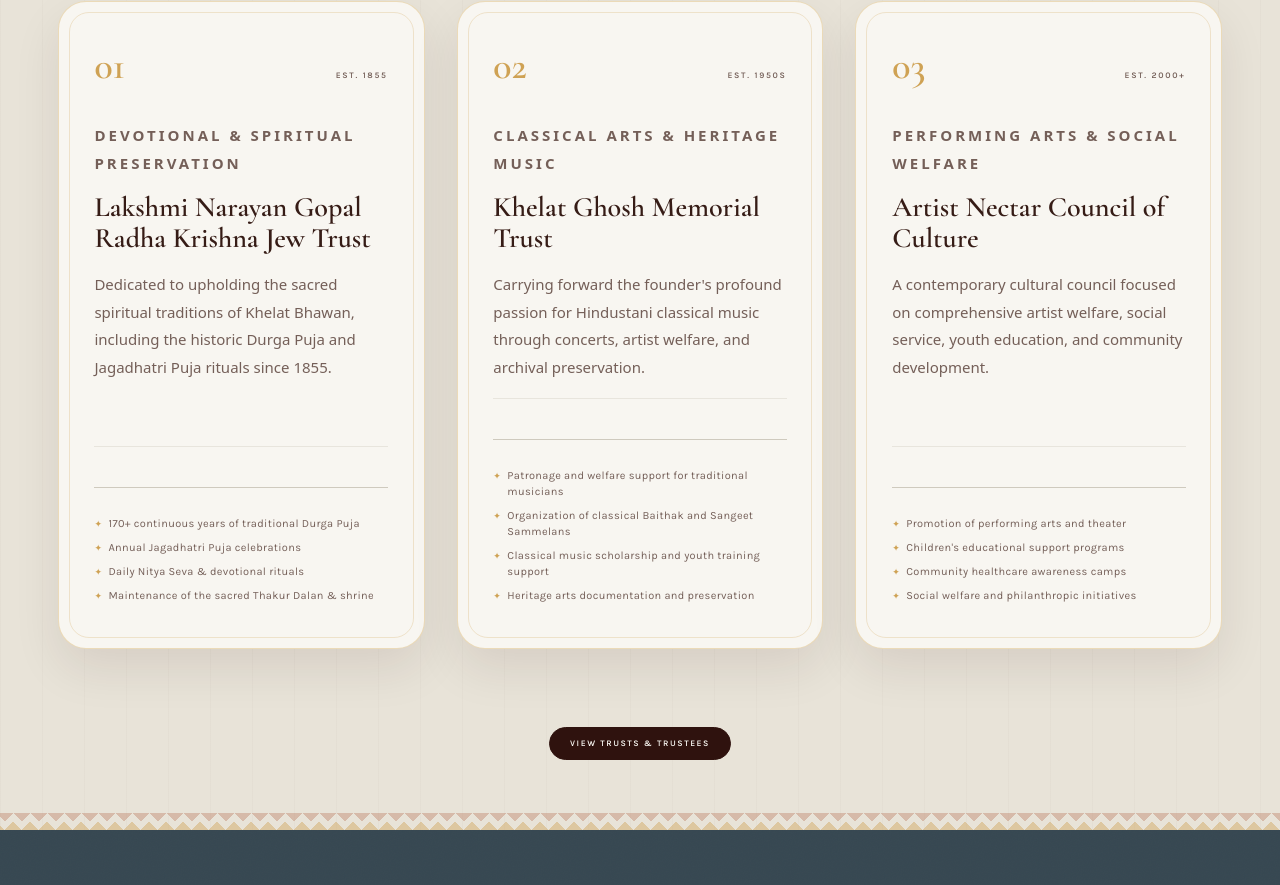
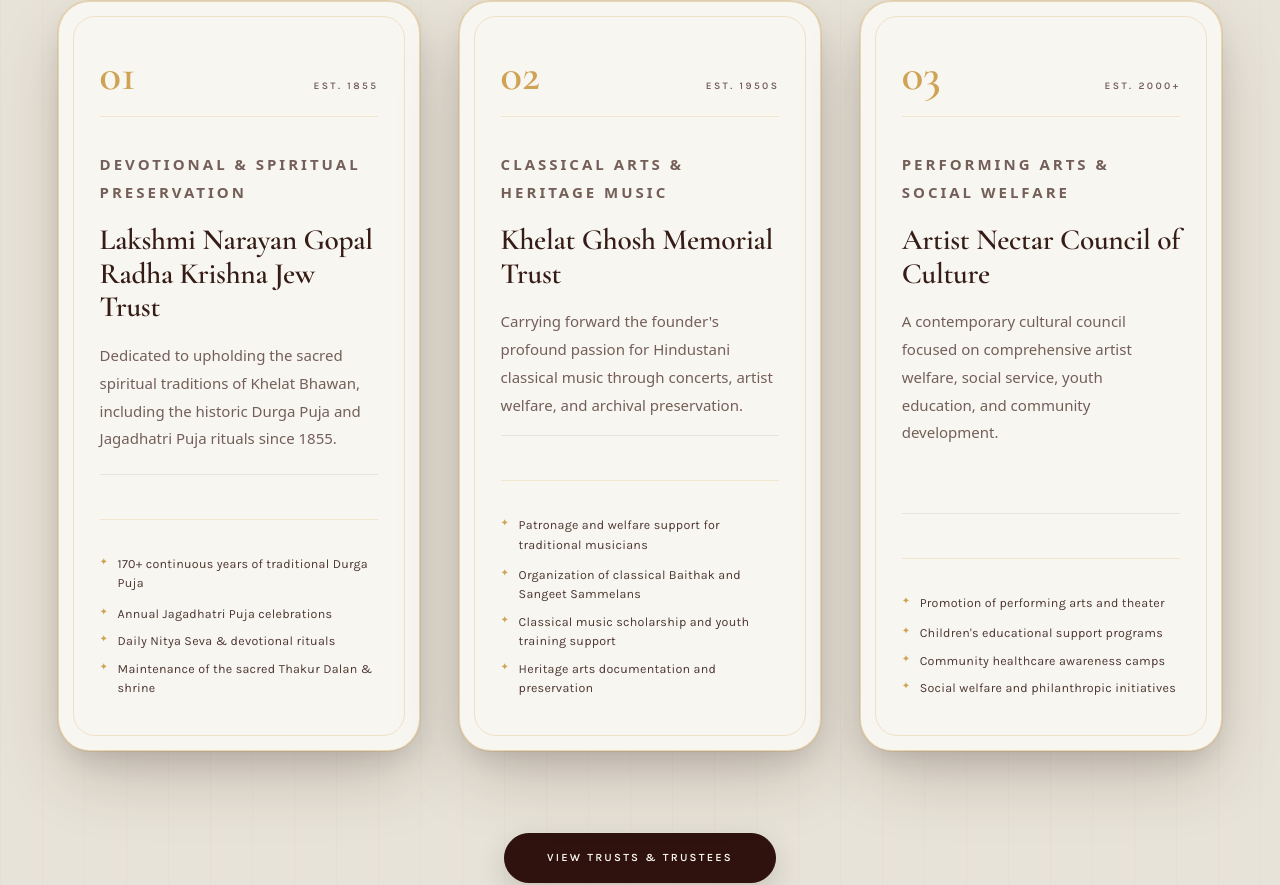
Before and after one commit to jannat-website-idea/khelat-bhawan-heritage, a React (Vite) app: page / in a window 1280 px wide. Shown: the part 2345-3230 px from the top of the page. Built offline with nearby package versions, Linux system fonts and the light colour scheme; a web font is replaced by a local one.

Commit message:
Enhance cultural trust tiles: much bigger dimensions, 32px rounded rectangle corners, and deep luxury multi-layer drop shadows

```diff
--- a/src/index.css
+++ b/src/index.css
@@ -522,43 +522,132 @@
 .heritage-heading-row { display: flex; align-items: end; justify-content: space-between; gap: 70px; margin-bottom: clamp(36px, 4.5vh, 60px); width: 100%; }
 .heritage-heading-row > div { max-width: 760px; }
 .heritage-heading-row > p { max-width: 430px; margin: 0 0 5px; }
-.heritage-trust-grid { display: grid; grid-template-columns: repeat(3,1fr); gap: clamp(20px, 2.5vw, 36px); width: 100%; }
+.heritage-trust-grid {
+  display: grid;
+  grid-template-columns: repeat(3, 1fr);
+  gap: clamp(28px, 3vw, 44px);
+  width: 100%;
+}
+
 .heritage-trust-card {
   position: relative;
-  min-height: 480px;
-  padding: clamp(32px, 3.5vw, 44px) clamp(24px, 2.8vw, 36px);
+  min-height: 560px;
+  padding: clamp(40px, 4vw, 56px) clamp(30px, 3.2vw, 44px);
   background: hsl(var(--background));
-  border: 1px solid rgba(216, 174, 98, 0.4);
-  border-radius: 28px;
-  box-shadow: 0 20px 48px rgba(47,14,10,.09);
-  transition: transform .5s cubic-bezier(0.16, 1, 0.3, 1), box-shadow .5s cubic-bezier(0.16, 1, 0.3, 1), border-color .4s ease;
+  border: 1.5px solid rgba(216, 174, 98, 0.45);
+  border-radius: 32px;
+  box-shadow: 0 30px 70px -10px rgba(50, 20, 15, 0.22), 0 12px 28px -6px rgba(0, 0, 0, 0.12), 0 0 0 1px rgba(216, 174, 98, 0.25);
+  transition: transform .55s cubic-bezier(0.16, 1, 0.3, 1), box-shadow .55s cubic-bezier(0.16, 1, 0.3, 1), border-color .4s ease;
   display: flex;
   flex-direction: column;
   justify-content: space-between;
   overflow: hidden;
 }
+
 .heritage-trust-card:hover {
-  transform: translateY(-8px);
-  border-color: rgba(216, 174, 98, 0.8);
-  box-shadow: 0 30px 64px rgba(47,14,10,.16), 0 0 24px rgba(216, 174, 98, 0.15);
+  transform: translateY(-10px);
+  border-color: rgba(216, 174, 98, 0.9);
+  box-shadow: 0 42px 90px -12px rgba(50, 20, 15, 0.32), 0 18px 36px -8px rgba(0, 0, 0, 0.18), 0 0 35px rgba(216, 174, 98, 0.35);
 }
+
 .heritage-trust-card:before {
   content: "";
   position: absolute;
-  inset: 10px;
-  border: 1px solid hsl(var(--accent)/.25);
-  border-radius: 20px;
+  inset: 14px;
+  border: 1px solid rgba(216, 174, 98, 0.3);
+  border-radius: 22px;
   pointer-events: none;
 }
-.heritage-trust-card__top { display: flex; align-items: baseline; justify-content: space-between; margin-bottom: 36px; }
-.heritage-trust-card__top span { color: hsl(var(--accent)); font-family: var(--font-serif); font-size: 38px; font-weight: 600; }
-.heritage-trust-card__top small { color: hsl(var(--muted-foreground)); font-size: 8.5px; font-weight: 600; letter-spacing: .2em; text-transform: uppercase; }
-.heritage-trust-card h3 { position: relative; margin: 14px 0 16px; color: hsl(var(--foreground)); font-family: var(--font-serif); font-size: clamp(24px, 2.2vw, 30px); font-weight: 600; line-height: 1.12; }
-.heritage-trust-card > p:not(.heritage-kicker) { position: relative; font-size: 13.5px; line-height: 1.68; }
-.heritage-trust-card ul { position: relative; margin: 24px 0 0; padding: 20px 0 0; border-top: 1px solid hsl(var(--border)); list-style: none; }
-.heritage-trust-card li { position: relative; margin: 8px 0; padding-left: 14px; color: hsl(var(--muted-foreground)); font-size: 11px; letter-spacing: .03em; }
-.heritage-trust-card li:before { content: "✦"; position: absolute; left: 0; color: hsl(var(--accent)); font-size: 9px; }
-.heritage-button--dark { display: block; width: max-content; margin: 38px auto 0; border-color: hsl(var(--primary)); background: hsl(var(--primary)); color: hsl(var(--primary-foreground)); border-radius: 9999px; }
+
+.heritage-trust-card__top {
+  display: flex;
+  align-items: baseline;
+  justify-content: space-between;
+  margin-bottom: 34px;
+  padding-bottom: 18px;
+  border-bottom: 1px solid rgba(216, 174, 98, 0.25);
+}
+
+.heritage-trust-card__top span {
+  color: hsl(var(--accent));
+  font-family: var(--font-serif);
+  font-size: clamp(42px, 3.5vw, 54px);
+  font-weight: 700;
+  line-height: 1;
+}
+
+.heritage-trust-card__top small {
+  color: hsl(var(--muted-foreground));
+  font-size: 10px;
+  font-weight: 700;
+  letter-spacing: .24em;
+  text-transform: uppercase;
+}
+
+.heritage-trust-card h3 {
+  position: relative;
+  margin: 16px 0 18px;
+  color: hsl(var(--foreground));
+  font-family: var(--font-serif);
+  font-size: clamp(26px, 2.3vw, 34px);
+  font-weight: 700;
+  line-height: 1.15;
+  letter-spacing: -0.01em;
+}
+
+.heritage-trust-card > p:not(.heritage-kicker) {
+  position: relative;
+  font-size: 14.5px;
+  line-height: 1.75;
+  color: hsl(var(--muted-foreground));
+}
+
+.heritage-trust-card ul {
+  position: relative;
+  margin: 28px 0 0;
+  padding: 24px 0 0;
+  border-top: 1px solid rgba(216, 174, 98, 0.25);
+  list-style: none;
+}
+
+.heritage-trust-card li {
+  position: relative;
+  margin: 11px 0;
+  padding-left: 18px;
+  color: hsl(var(--foreground)/.88);
+  font-size: 12.5px;
+  line-height: 1.55;
+  letter-spacing: .02em;
+}
+
+.heritage-trust-card li:before {
+  content: "✦";
+  position: absolute;
+  left: 0;
+  color: hsl(var(--accent));
+  font-size: 10px;
+}
+
+.heritage-button--dark {
+  display: block;
+  width: max-content;
+  margin: 42px auto 0;
+  padding: 16px 42px;
+  font-size: 11px;
+  font-weight: 600;
+  letter-spacing: .2em;
+  border-color: hsl(var(--primary));
+  background: hsl(var(--primary));
+  color: hsl(var(--primary-foreground));
+  border-radius: 9999px;
+  box-shadow: 0 10px 30px rgba(0, 0, 0, 0.15);
+  transition: all 0.5s cubic-bezier(0.16, 1, 0.3, 1);
+}
+
+.heritage-button--dark:hover {
+  transform: translateY(-2px);
+  box-shadow: 0 16px 40px rgba(0, 0, 0, 0.25);
+}
 
 .heritage-timeline-band {
   position: relative;
--- a/src/pages/HomePage.jsx
+++ b/src/pages/HomePage.jsx
@@ -129,7 +129,7 @@ export default function HomePage({ lang = 'en', setActiveTab, onOpenBooking, onO
 
       {/* Item 3: Three Cultural Trust Cards with Full-Screen Span, Rounded Corners and Deep Luxury Shadows */}
       <section className="heritage-trusts-fullscreen heritage-pattern-field">
-        <div className="max-w-[1550px] w-full mx-auto flex flex-col justify-between h-full">
+        <div className="max-w-[1650px] w-full mx-auto flex flex-col justify-between h-full">
           <div className="heritage-heading-row">
             <div>
               <p className="heritage-kicker">{isBn ? 'তত্ত্বাবধান' : 'Custodianship'}</p>
```
